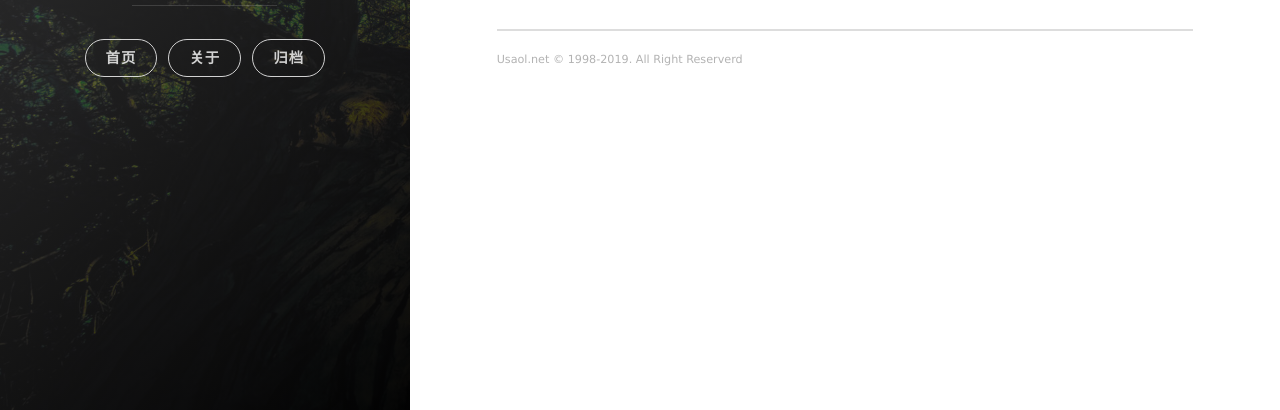
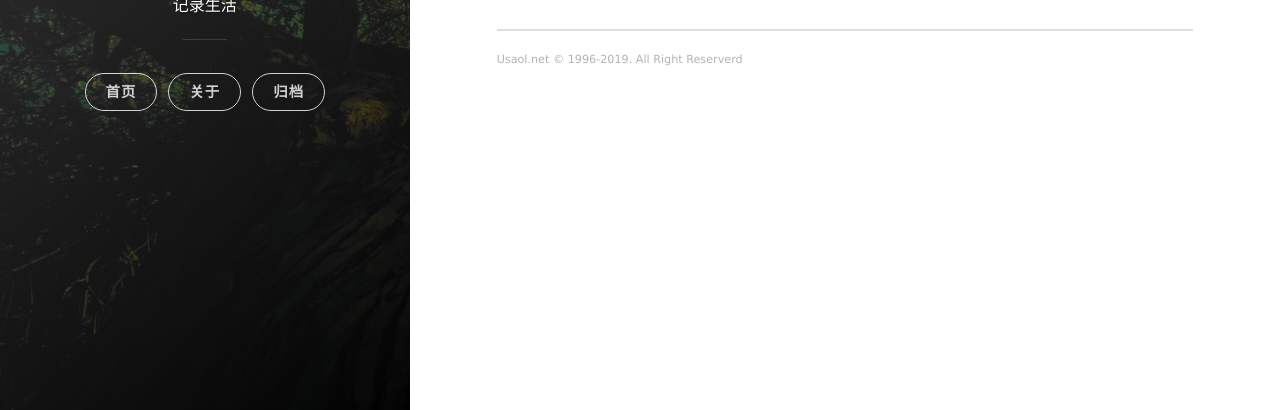
Before and after one commit to tea-rain/tea-rain.github.io, a plain HTML site: page index.html in a window 1280 px wide. Shown: the part 390-800 px from the top of the page. Drawn offline with nearby package versions, Linux system fonts and the light colour scheme; some packages are replaced by stand-ins of ours.

Commit message:
Site updated: 2019-02-25 19:17:28

```diff
--- a/index.html
+++ b/index.html
@@ -62,6 +62,11 @@
         <h1 class="panel-cover__title panel-title"><a href="/" title="link to homepage">USAOL</a></h1>
         <hr class="panel-cover__divider">
 
+
+        <p class="panel-cover__description">
+          记录生活
+        </p>
+        <hr class="panel-cover__divider panel-cover__divider--secondary">
 
 
         <div class="navigation-wrapper">
@@ -207,7 +212,7 @@ classes that you can use:
 </div>
             <footer class="footer">
 
-    <span class="footer__copyright">Usaol.net &copy; 1998-2019. All Right Reserverd</span>
+    <span class="footer__copyright">Usaol.net &copy; 1996-2019. All Right Reserverd</span>
 
 </footer>
         </div>
```
Also changed, not shown: 2019/02/25/一小步/index.html (+6 -1 lines), 2019/02/25/建站中的折腾ing/index.html (+6 -1 lines), about/index.html (+6 -1 lines), archive/index.html (+8 -3 lines), archives/2019/02/index.html (+6 -1 lines), archives/2019/index.html (+6 -1 lines), archives/index.html (+6 -1 lines), new/index.html (+6 -1 lines), tags/吐槽/index.html (+6 -1 lines).
